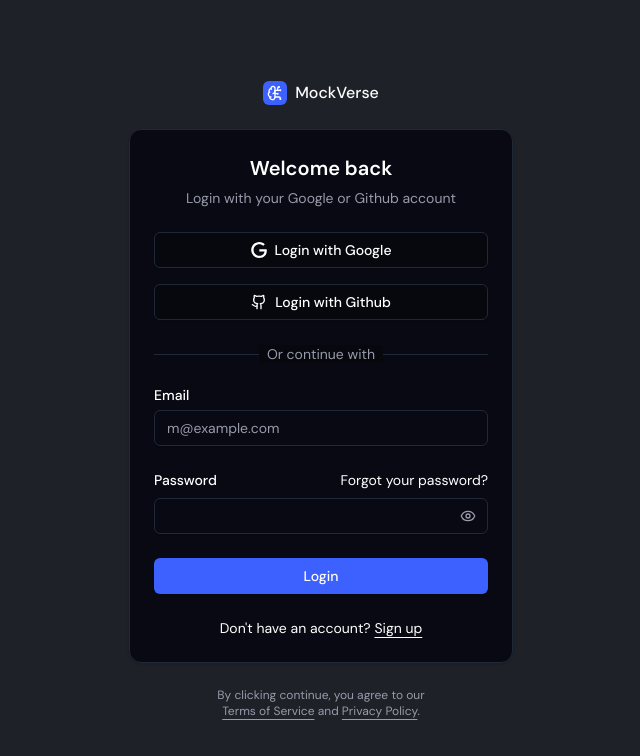
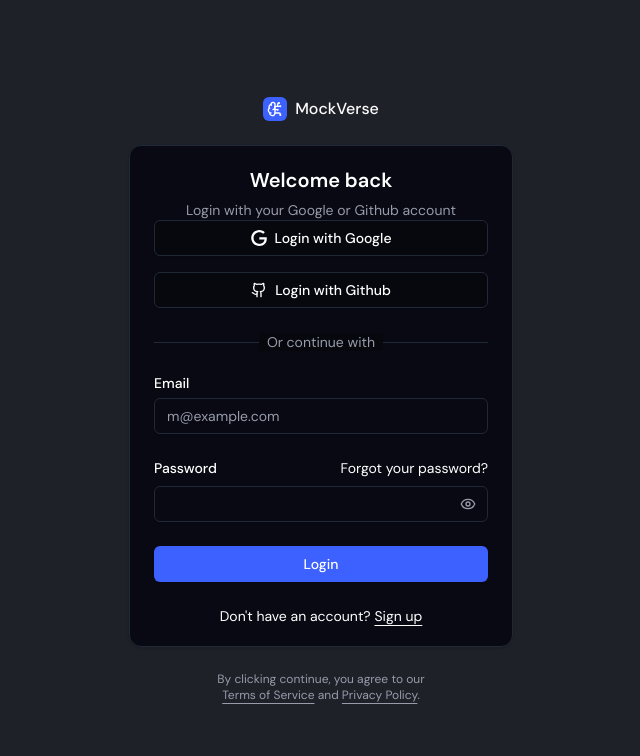
Before and after one commit to MockVerseAI/mockverse-frontend, a React (Vite) app: page /login in a window 1280 px wide. Shown: the top 756 px of the page, without its empty margins (319-959 px from the left). Built offline with nearby package versions, Linux system fonts and the light colour scheme; no server answers.

Commit message:
fix: css

```diff
--- a/src/components/ui/breadcrumb.tsx
+++ b/src/components/ui/breadcrumb.tsx
@@ -1,6 +1,7 @@
-import * as React from "react";
 import { Slot } from "@radix-ui/react-slot";
 import { ChevronRight, MoreHorizontal } from "lucide-react";
+import * as React from "react";
+import { Link } from "react-router";
 
 import { cn } from "@/lib/utils";
 
@@ -29,10 +30,10 @@ function BreadcrumbLink({
   asChild,
   className,
   ...props
-}: React.ComponentProps<"a"> & {
+}: React.ComponentProps<typeof Link> & {
   asChild?: boolean;
 }) {
-  const Comp = asChild ? Slot : "a";
+  const Comp = asChild ? Slot : Link;
 
   return (
     <Comp data-slot="breadcrumb-link" className={cn("hover:text-foreground transition-colors", className)} {...props} />
@@ -83,10 +84,10 @@ function BreadcrumbEllipsis({ className, ...props }: React.ComponentProps<"span"
 
 export {
   Breadcrumb,
-  BreadcrumbList,
+  BreadcrumbEllipsis,
   BreadcrumbItem,
   BreadcrumbLink,
+  BreadcrumbList,
   BreadcrumbPage,
   BreadcrumbSeparator,
-  BreadcrumbEllipsis,
 };
--- a/src/components/ui/card.tsx
+++ b/src/components/ui/card.tsx
@@ -6,7 +6,7 @@ function Card({ className, ...props }: React.ComponentProps<"div">) {
   return (
     <div
       data-slot="card"
-      className={cn("bg-card text-card-foreground flex flex-col gap-6 rounded-xl border py-6 shadow-sm", className)}
+      className={cn("bg-card text-card-foreground flex flex-col rounded-xl border py-5 shadow-sm", className)}
       {...props}
     />
   );
```
